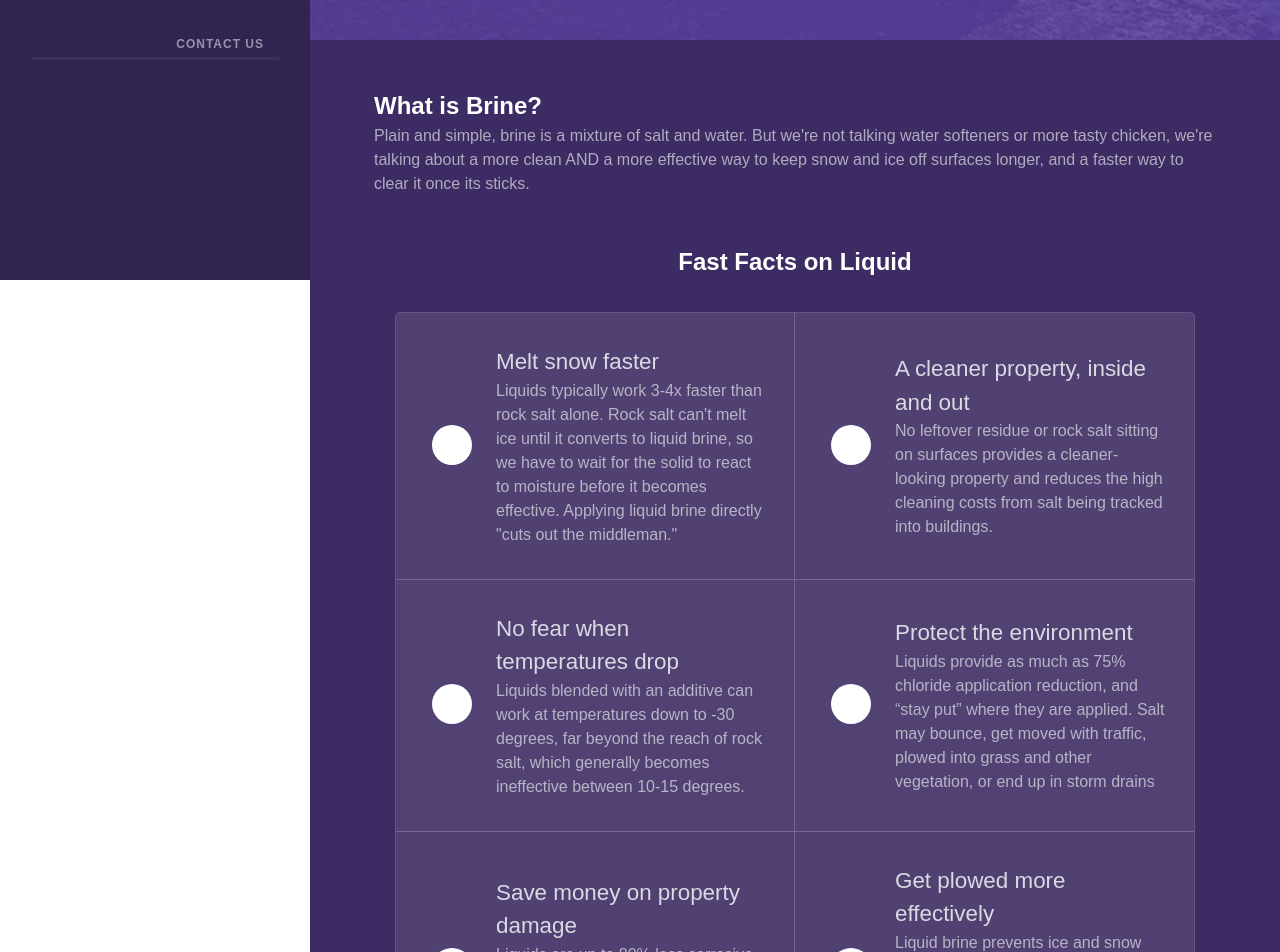
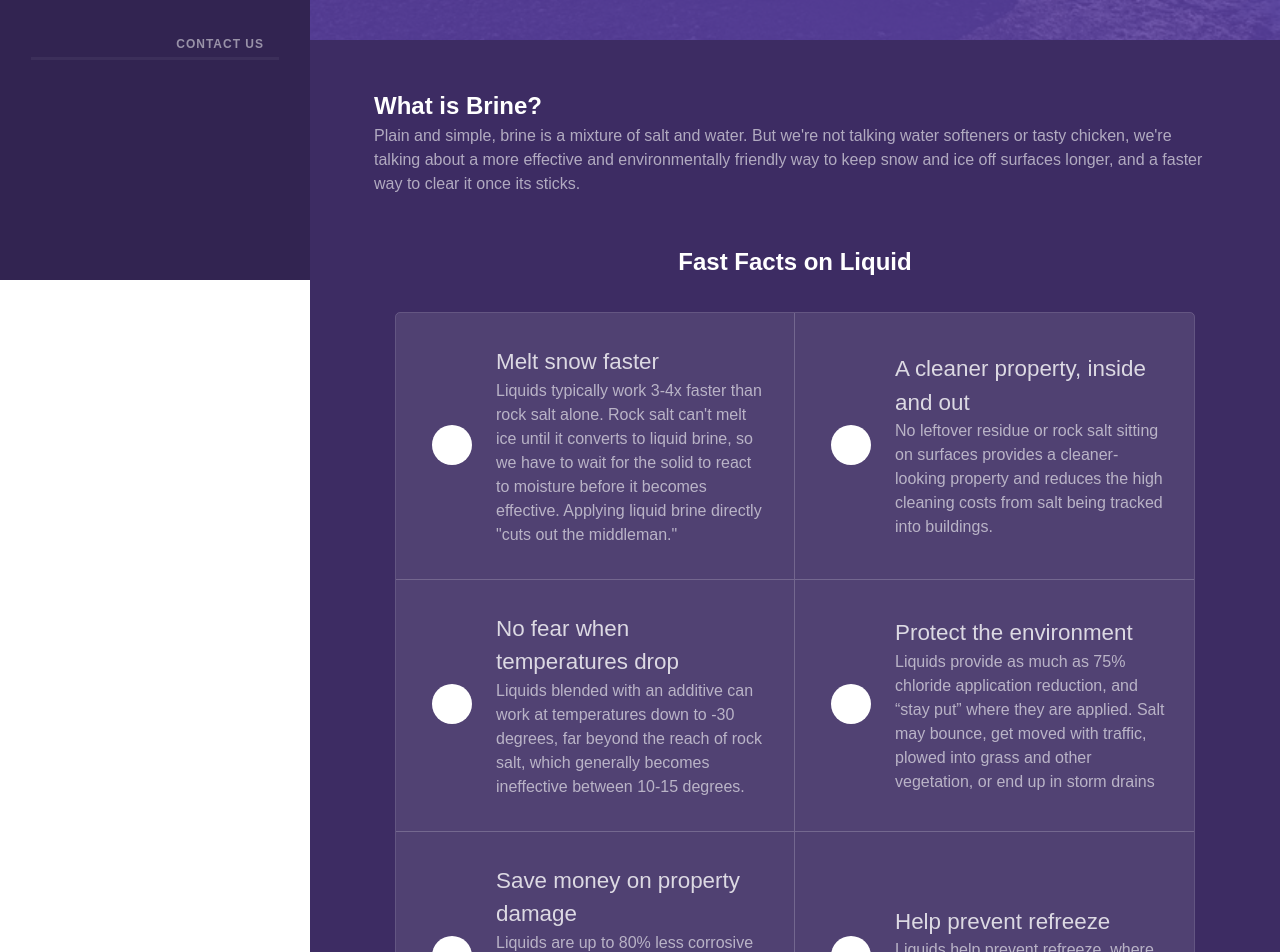
Before and after one commit to jaredh159/akron-snowmen, a Next.js app: page /brine in a window 1280 px wide. Shown: the part 520-1472 px from the top of the page. Built offline with nearby package versions, Linux system fonts and the light colour scheme.

Commit message:
a few tweaks

```diff
--- a/components/BrineAnswers.tsx
+++ b/components/BrineAnswers.tsx
@@ -12,9 +12,9 @@ const BrineAnswers: React.FC = () => {
       <h2 className={styles.header}>What is Brine?</h2>
       <BodyText>
         Plain and simple, brine is a mixture of salt and water. But we're not
-        talking water softeners or more tasty chicken, we're talking about a
-        more clean AND a more effective way to keep snow and ice off surfaces
-        longer, and a faster way to clear it once its sticks.
+        talking water softeners or tasty chicken, we're talking about a more
+        effective and environmentally friendly way to keep snow and ice off
+        surfaces longer, and a faster way to clear it once its sticks.
       </BodyText>
 
       <div className={styles.gridContainer}>
@@ -54,12 +54,11 @@ const BrineAnswers: React.FC = () => {
             className={styles.block}
             paragraph="Liquids are up to 80% less corrosive than rock salt alone. A single ton of salt applied on a property can cause between $800-$3,000 in long-term infrastructure damage."
           />
-
           <BrineGridBlock
-            title="Get plowed more effectively"
+            title="Help prevent refreeze"
             icon="fas fa-snowplow"
             className={styles.block}
-            paragraph="Liquid brine prevents ice and snow from bonding to pavement, so plowing is more effective and there is less snow left on the ground after plowing. Makes your property safer and saves time!"
+            paragraph="Liquids help prevent refreeze, where melted ice stays on the pavement and freezes again as temperatures drop."
           />
         </div>
       </div>
--- a/pages/index.tsx
+++ b/pages/index.tsx
@@ -21,7 +21,7 @@ const Home: React.FC = () => {
         From salting your walkways by hand to plowing your commercial parking
         lot, Akron Snowmen does it all. Our snow removal prices are extremely
         affordable and we have multiple billing arrangements and terms to meet
-        your company's needs. Contact us today for a free quote.
+        your needs. Contact us today for a free quote.
       </ImageAndTextBlock>
       <ImageAndTextBlock
         bgColor="rgb(65,64,152)"
```
